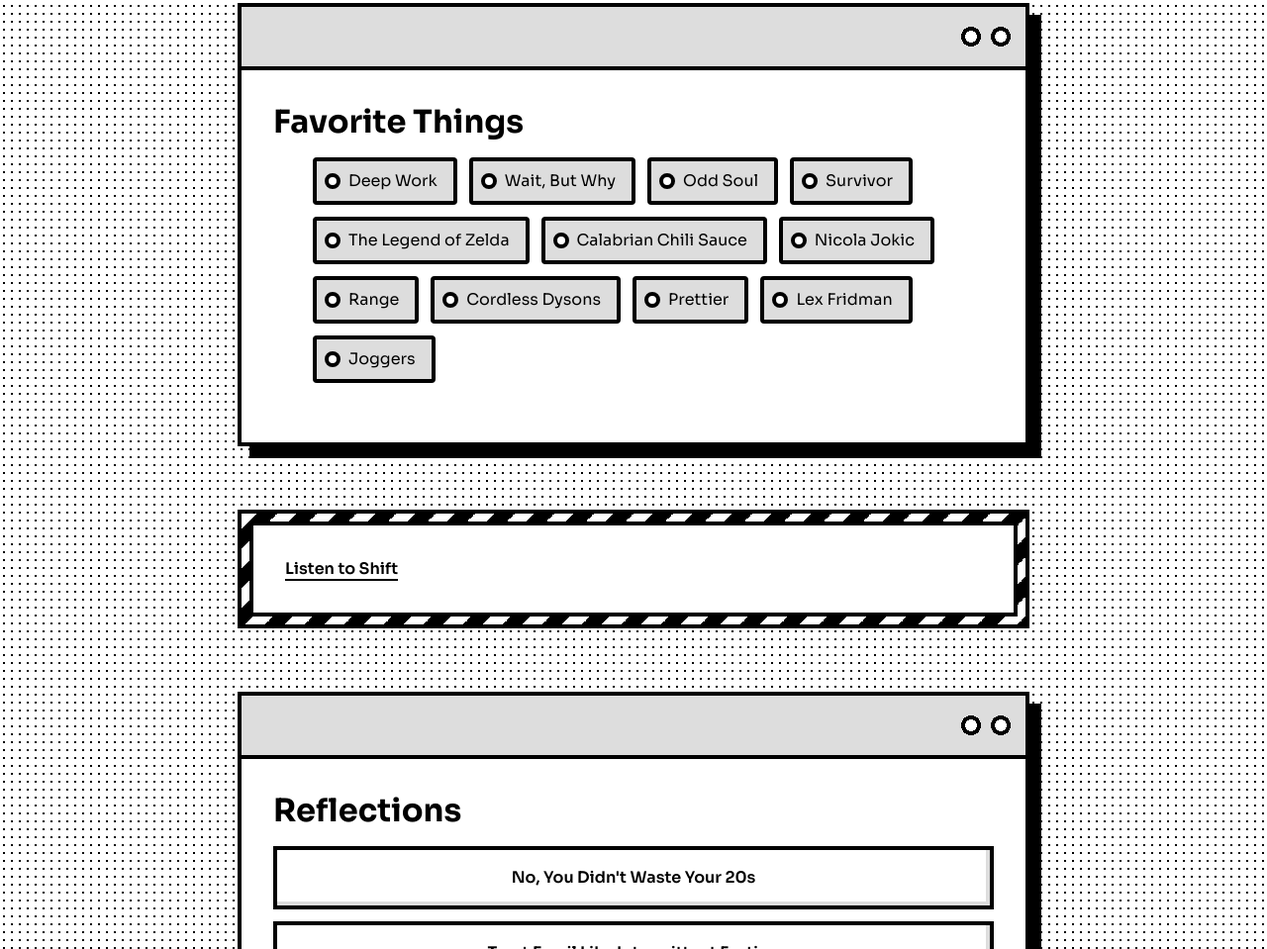
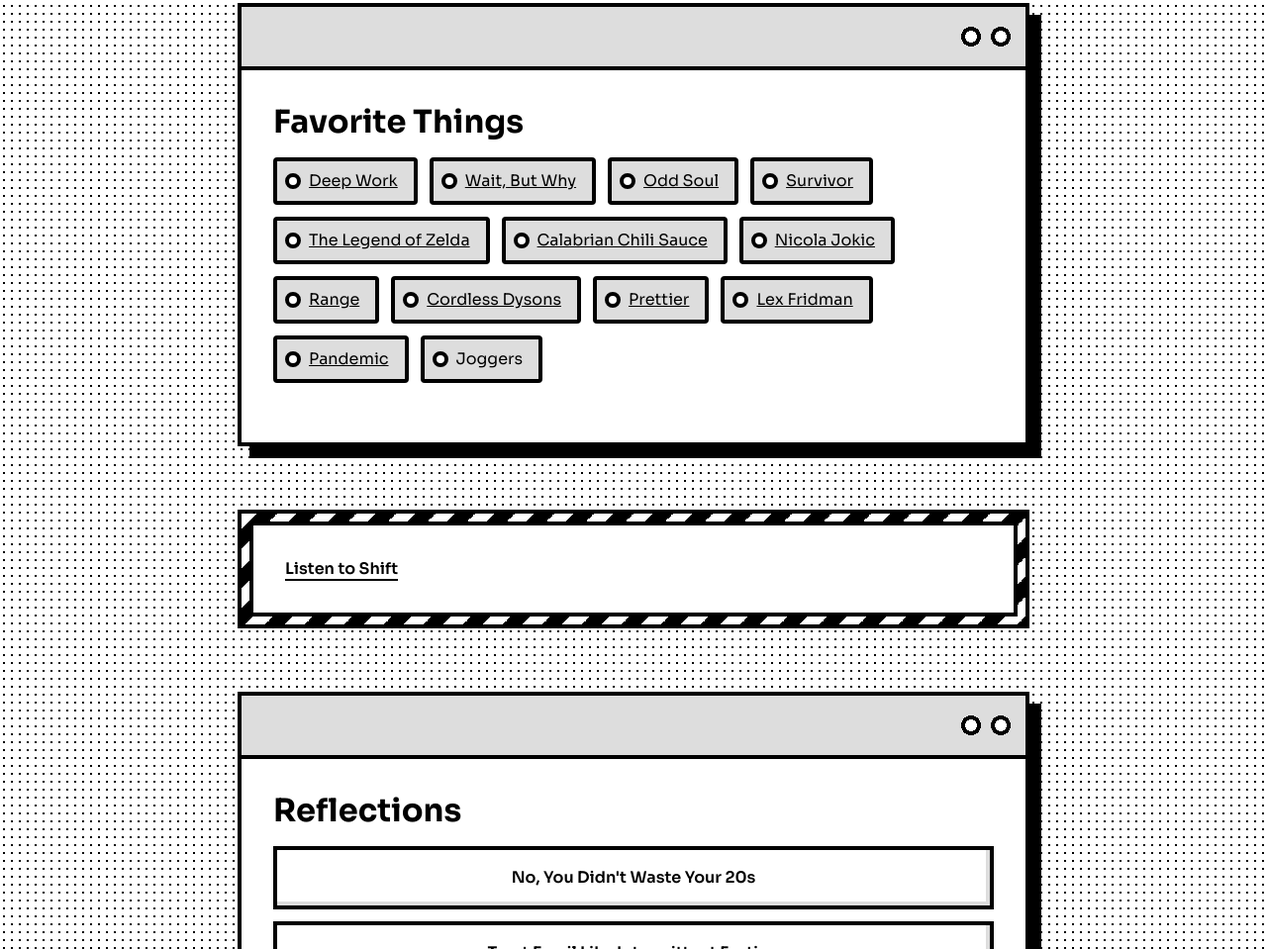
Before and after one commit to cfruci/cfruci.github.io, a plain HTML site: page index.html in a window 1280 px wide. Shown: the part 3286-4245 px from the top of the page at 99% size. Drawn offline with Linux system fonts and the light colour scheme.

Commit message:
Updated favorites links

```diff
--- a/index.html
+++ b/index.html
@@ -180,23 +180,25 @@
 				<article id="favorites">
 					<section class="container">
 						<h2>Favorite Things</h2>
-						<ul style="padding-left: 40px">
-							<li><a href="https://www.amazon.com/Deep-Work-Focused-Success-Distracted/dp/1455586692"></a>Deep Work</li>
-							<li><a href="https://waitbutwhy.com/"></a>Wait, But Why</li>
-							<li><a href="https://open.spotify.com/album/7vi0pZ4Jtra58ryrKOy93i"></a>Odd Soul</li>
-							<li><a href="https://www.cbs.com/shows/survivor/"></a>Survivor</li>
-							<li><a href="https://zelda.nintendo.com/"></a>The Legend of Zelda</li>
+						<ul>
+							<li><a href="https://www.amazon.com/Deep-Work-Focused-Success-Distracted/dp/1455586692">Deep Work</a></li>
+							<li><a href="https://waitbutwhy.com/">Wait, But Why</a></li>
+							<li><a href="https://open.spotify.com/album/7vi0pZ4Jtra58ryrKOy93i">Odd Soul</a></li>
+							<li><a href="https://www.cbs.com/shows/survivor/">Survivor</a></li>
+							<li><a href="https://zelda.nintendo.com/">The Legend of Zelda</a></li>
 							<li>
-								<a href="https://www.traderjoes.com/home/products/pdp/italian-bomba-hot-pepper-sauce-061934"></a
-								>Calabrian Chili Sauce
+								<a href="https://www.traderjoes.com/home/products/pdp/italian-bomba-hot-pepper-sauce-061934"
+									>Calabrian Chili Sauce</a
+								>
 							</li>
-							<li><a href="https://www.youtube.com/watch?v=hiZqEbL_hFA"></a>Nicola Jokic</li>
+							<li><a href="https://www.youtube.com/watch?v=hiZqEbL_hFA">Nicola Jokic</a></li>
 							<li>
-								<a href="https://www.amazon.com/Range-Generalists-Triumph-Specialized-World/dp/0735214484"></a>Range
+								<a href="https://www.amazon.com/Range-Generalists-Triumph-Specialized-World/dp/0735214484">Range</a>
 							</li>
-							<li><a href="https://www.dyson.com/vacuum-cleaners/cordless"></a>Cordless Dysons</li>
-							<li><a href="https://prettier.io/"></a>Prettier</li>
-							<li><a href="https://lexfridman.com/"></a>Lex Fridman</li>
+							<li><a href="https://www.dyson.com/vacuum-cleaners/cordless">Cordless Dysons</a></li>
+							<li><a href="https://prettier.io/">Prettier</a></li>
+							<li><a href="https://lexfridman.com/">Lex Fridman</a></li>
+							<li><a href="https://www.leacock.com/games#/pandemic/">Pandemic</a></li>
 							<li>
 								<a
 									href="https://shop.lululemon.com/p/men-joggers/Abc-Jogger/_/prod8530240?color=32476&ta=1&taterm=abc%2520jog&tasid=1quOa5dghI"
```
